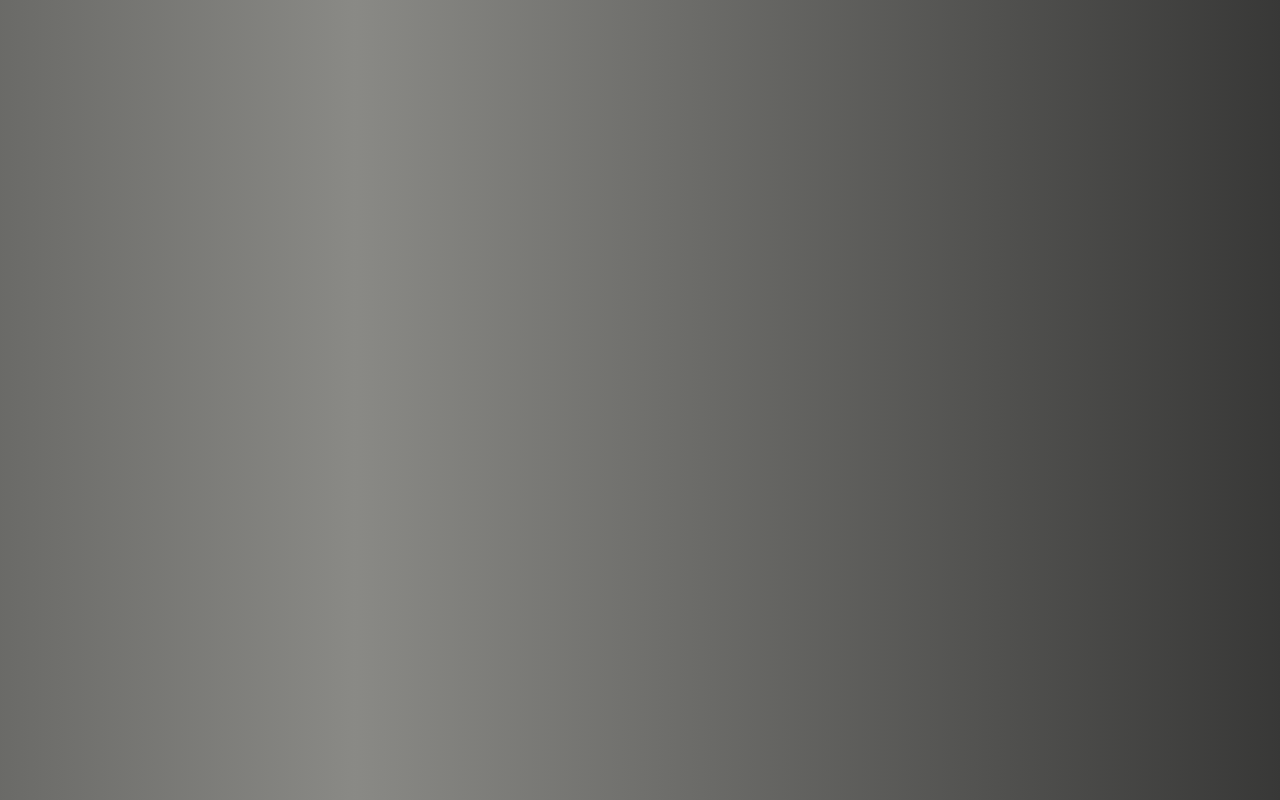
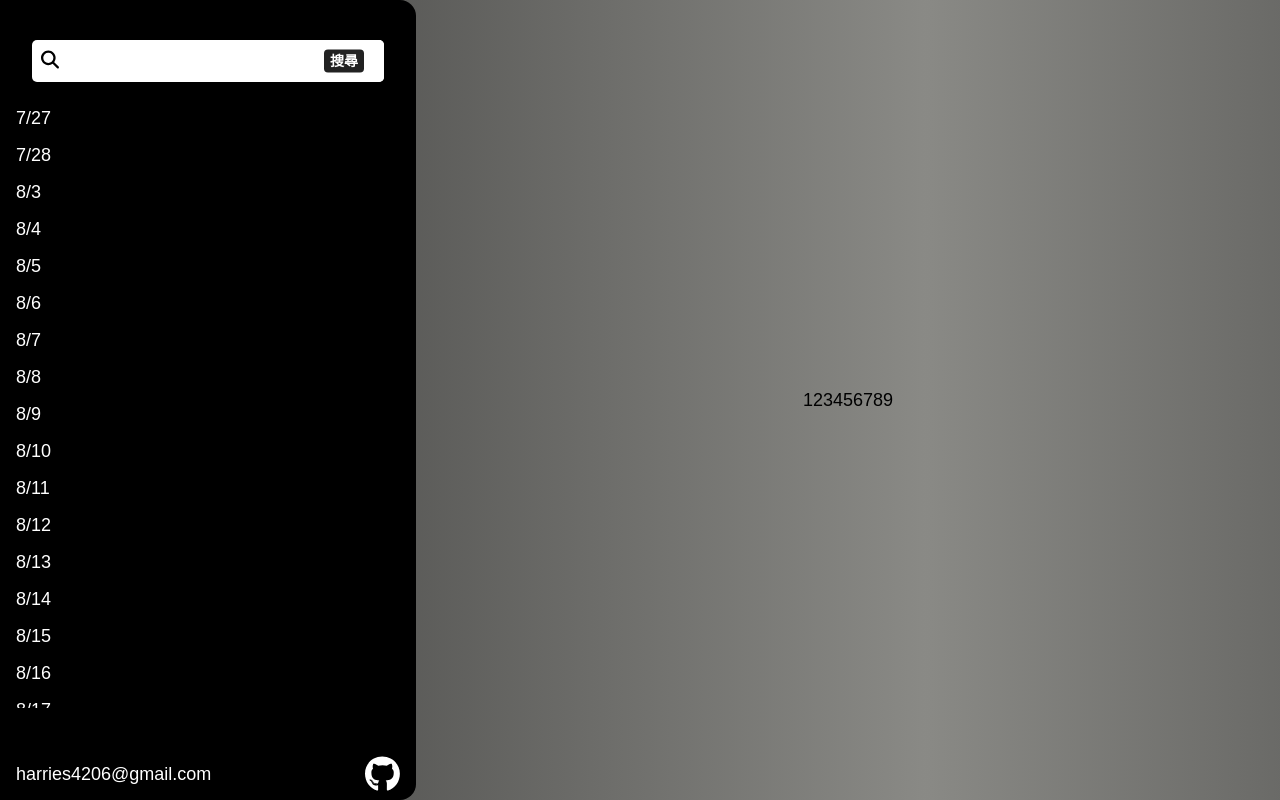
Before and after one commit to harriesshen/cssBattleTest, a Next.js app: page / in a window 1280 px wide. Built offline with nearby package versions, Linux system fonts and the light colour scheme.

Commit message:
首頁sidebar

```diff
--- a/package.json
+++ b/package.json
@@ -9,6 +9,11 @@
     "lint": "next lint"
   },
   "dependencies": {
+    "@fortawesome/fontawesome-svg-core": "^6.4.0",
+    "@fortawesome/free-brands-svg-icons": "^6.4.0",
+    "@fortawesome/free-regular-svg-icons": "^6.4.0",
+    "@fortawesome/free-solid-svg-icons": "^6.4.0",
+    "@fortawesome/react-fontawesome": "^0.2.0",
     "eslint": "8.45.0",
     "eslint-config-next": "13.4.12",
     "next": "13.4.12",
--- /dev/null
+++ b/src/app/component/sidebarList/sidebarList.js
@@ -0,0 +1,45 @@
+import { useEffect, useState } from "react";
+
+const fakeList = [
+  {
+    id: "1",
+    title: "7/27",
+    url: "SevenNo27",
+  },
+  {
+    id: "2",
+    title: "7/28",
+    url: "SevenNo28",
+  },
+];
+
+let i = 3;
+while (i <= 100) {
+  fakeList.push({
+    id: i,
+    title: `8/${i}`,
+    url: `eightNo${i}`,
+  });
+  i++;
+}
+
+const SidebarList = (props) => {
+  const { query } = props;
+  const [list, setList] = useState(fakeList);
+  const filterList = () => {
+    console.log("filterList", query);
+    setList(fakeList.filter((item) => item.title.includes(query)));
+  };
+  useEffect(() => {
+    if (query !== "") {
+      filterList();
+    }
+  }, [query]);
+  return list.map((item) => (
+    <div className="sidebar-list" key={`sidebarList-${item.title}`}>
+      {item.title}
+    </div>
+  ));
+};
+
+export default SidebarList;
--- a/src/app/page.js
+++ b/src/app/page.js
@@ -1,5 +1,67 @@
+"use client";
+// NextJS app資料夾下 默認以Server Component
+// 所以會被JS編譯為HTML發送至瀏覽器
+// 如果需要使用Client的組件 則需要使用use client
+
+import { FontAwesomeIcon as Icon } from "@fortawesome/react-fontawesome";
+import { faMagnifyingGlass } from "@fortawesome/free-solid-svg-icons";
+import { faGithub } from "@fortawesome/free-brands-svg-icons";
+import "@fortawesome/fontawesome-svg-core/styles.css";
 import "./page.scss";
+import { Suspense, useDeferredValue, useEffect, useRef, useState } from "react";
+import SidebarList from "./component/sidebarList/sidebarList";
 
 export default function Home() {
-  return <main></main>;
+  const [searchValue, setSearchValue] = useState("");
+  const deferredQuery = useDeferredValue(searchValue);
+  const isStale = deferredQuery !== searchValue;
+
+  // useEffect(() => {}, []);
+  return (
+    <main>
+      <div className="sidebar">
+        <div className="sidebar-header">
+          <div className="sidebar-inputbox">
+            <span>
+              <Icon icon={faMagnifyingGlass} size="1x" />
+            </span>
+            <input
+              className="sidebar-input"
+              value={searchValue}
+              onChange={(e) => setSearchValue(e.target.value)}
+            />
+            <button className="sidebar-buttonIcon">搜尋</button>
+          </div>
+        </div>
+        <Suspense fallback={<h2>Loading...</h2>}>
+          <div
+            className="sidebar-body"
+            style={{
+              opacity: isStale ? 0.5 : 1,
+              transition: isStale
+                ? "opacity 0.2s 0.2s linear"
+                : "opacity 0s 0s linear",
+            }}
+          >
+            <SidebarList query={deferredQuery} />
+          </div>
+        </Suspense>
+
+        <div className="sidebar-footer">
+          <span>harries4206@gmail.com</span>
+          <a href="https://github.com/harriesshen">
+            <Icon icon={faGithub} size="2xl" />
+          </a>
+
+          {/* <span>https://github.com/harriesshen</span> */}
+        </div>
+      </div>
+      {/* <button className="sidebar-toggle">
+          <FontAwesomeIcon icon={faBars} />
+        </button> */}
+      <div className="child-component">
+        <div className="">123456789</div>
+      </div>
+    </main>
+  );
 }
--- a/src/app/page.scss
+++ b/src/app/page.scss
@@ -1,3 +1,13 @@
+$sidebarColor: #000000;
+input:active,
+input:focus {
+    outline: none;
+    // border: 0;
+}
+a {
+    text-decoration: none;
+    color: white;
+}
 main {
     width: 100vw;
     height: 100vh;
@@ -26,4 +36,102 @@ main {
             background-position: 0% 50%;
         }
     }
+    display: grid;
+    grid-template-columns: 30% 70%;
+    font-size: 18px;
+    font-family: fantasy;
+    // overflow: hidden;
+    .sidebar {
+        position: relative;
+        width: 100%;
+        height: 100%;
+        background: $sidebarColor;
+        display: grid;
+        grid-template-rows: auto 1fr auto;
+        row-gap: 1rem;
+        // box-shadow: var(--clr-red-dark);
+        // transition: var(--transition);
+        color: white;
+        border-radius: 0 1rem 1rem 0;
+        padding: 0 1rem;
+        overflow-y: hidden;
+        .sidebar-header {
+            display: flex;
+            justify-content: center;
+            align-items: center;
+            position: sticky;
+            top: 5%;
+            .sidebar-inputbox {
+                position: relative;
+                width: 100%;
+                margin: 0 1rem;
+                overflow: hidden;
+                border-radius: 5px;
+                background-color: white;
+                span {
+                    position: absolute;
+                    // left: 2px;
+                    top: 50%;
+                    left: 5%;
+                    transform: translate(-50%, -50%);
+
+                    color: #000000;
+                }
+                .sidebar-input {
+                    width: 100%;
+                    border: none;
+                    background-color: white;
+                    line-height: 40px;
+                    font-size: 20px;
+                    // margin: 0 45px;
+                    margin-left: 10%;
+                    margin-right: 70px;
+                    font-weight: 700;
+                }
+                .sidebar-buttonIcon {
+                    position: absolute;
+                    top: 50%;
+                    right: 0;
+                    transform: translate(-50%, -50%);
+                    background-color: #222;
+                    border-radius: 4px;
+                    border-style: none;
+                    box-sizing: border-box;
+                    color: #fff;
+                    cursor: pointer;
+                    font-size: 14px;
+                    font-weight: 700;
+                    line-height: 1.5;
+                }
+            }
+        }
+        .sidebar-body {
+            height: 600px;
+            margin-top: 50px;
+            overflow-y: scroll;
+            scrollbar-width: none;
+            &::-webkit-scrollbar {
+                display: none;
+            }
+            .sidebar-list {
+                margin-bottom: 1rem;
+            }
+        }
+        .sidebar-footer {
+            position: sticky;
+            bottom: 1%;
+            display: flex;
+            align-items: center;
+            justify-content: space-between;
+        }
+    }
+    .child-component {
+        margin-left: 2rem;
+        display: flex;
+        align-items: center;
+        justify-content: center;
+    }
+    .show-sidebar {
+        transform: translate(0);
+    }
 }
```
Also changed, not shown: 1 other file (tests, documents, lock files or other folders).
